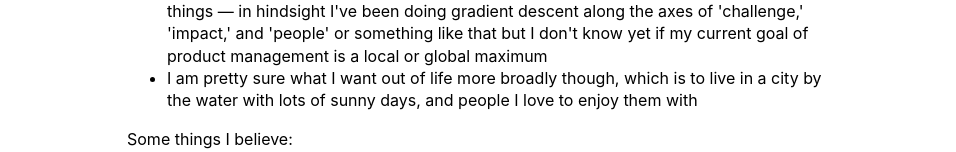
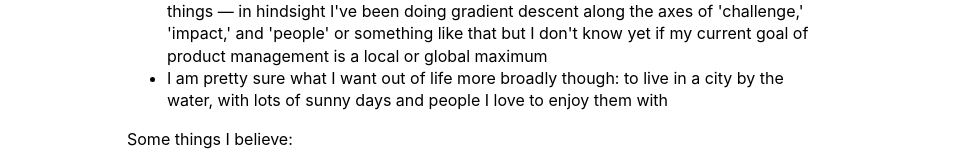
Before and after one commit to clairejyzhang/claire.com, a Next.js app: page /about in a window 1280 px wide. Shown: the part 800-952 px from the top of the page, without its empty margins (161-1117 px from the left). Built offline with nearby package versions, Linux system fonts and the light colour scheme.

Commit message:
updating meta descriptions

```diff
--- a/pages/about.js
+++ b/pages/about.js
@@ -9,6 +9,7 @@ export default function Home() {
     <>
       <Head>
         <title>About | Claire Zhang</title>
+        <meta name="description" content="Some things about me and some of my beliefs." />
       </Head>
 
       <section>
@@ -41,7 +42,7 @@ export default function Home() {
             <li>Bookstores and orchestra rehearsals were my third spaces growing up</li>
             <li>Went to Columbia because I wanted to be in New York</li>
             <li>Wasn't sure what I wanted in a career when I started college so I did a bunch of random things — in hindsight I've been doing gradient descent along the axes of 'challenge,' 'impact,' and 'people' or something like that but I don't know yet if my current goal of product management is a local or global maximum</li>
-            <li>I am pretty sure what I want out of life more broadly though, which is to live in a city by the water with lots of sunny days, and people I love to enjoy them with</li>
+            <li>I am pretty sure what I want out of life more broadly though: to live in a city by the water, with lots of sunny days and people I love to enjoy them with</li>
           </ul>
 
           <p>Some things I believe:</p>
--- a/pages/index.js
+++ b/pages/index.js
@@ -33,6 +33,8 @@ export default function Learning({ allPostsData }) {
       <section className={`${styles.indexContainer}`}>
         <Head>
           <title>Work | Claire Zhang</title>
+          <meta name="description" content="Egleston Scholar @ Columbia University '25 thinking about intentional AI, human connection, and creativity." />
+
         </Head>
 
           <Navbar />
--- a/pages/writing.js
+++ b/pages/writing.js
@@ -20,6 +20,7 @@ export default function Writing({ allPostsData }) {
     <>
       <Head>
         <title>Writing | Claire Zhang</title>
+        <meta name="description" content="Poems, life updates, and someday essays" />
       </Head>
         <Navbar />
         <section className={`${utilStyles.container55}`}>
```
